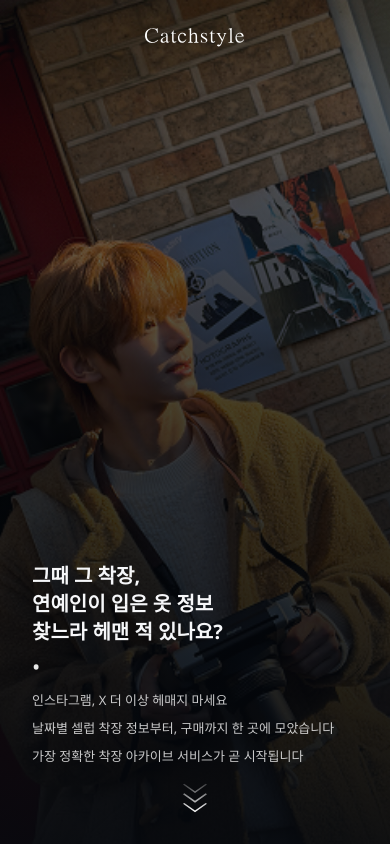
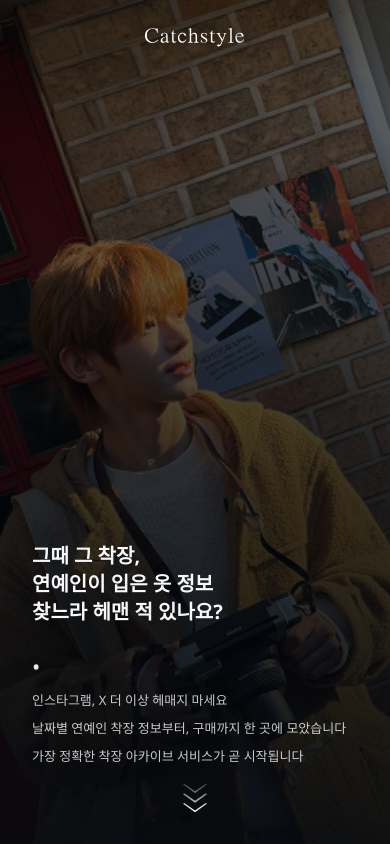
Before and after one commit to UNIS7-catchstyle/catchstyle-mvp, a React (Create React App) app: page / in a window 390 px wide. Built offline with nearby package versions, Linux system fonts and the light colour scheme; no server answers.

Commit message:
셀럽을 연예인으로 수정

```diff
--- a/src/App.css
+++ b/src/App.css
@@ -127,7 +127,7 @@ body {
     text-align: center;
     font-size: 20px;
     line-height: 30px;
-    padding: 0 20px;
+    padding: 0 20px 20px;
   }
 
   .headline-break {
--- a/src/App.js
+++ b/src/App.js
@@ -334,7 +334,7 @@ function App() {
         </div>
         <div className="hero-copy">
           <p>인스타그램, X 더 이상 헤매지 마세요</p>
-          <p>날짜별 셀럽 착장 정보부터, 구매까지 한 곳에 모았습니다</p>
+          <p>날짜별 연예인 착장 정보부터, 구매까지 한 곳에 모았습니다</p>
           <p>가장 정확한 착장 아카이브 서비스가 곧 시작됩니다</p>
         </div>
         <div className="hero-down-indicator" aria-hidden="true" data-node-id="228:259">
```
